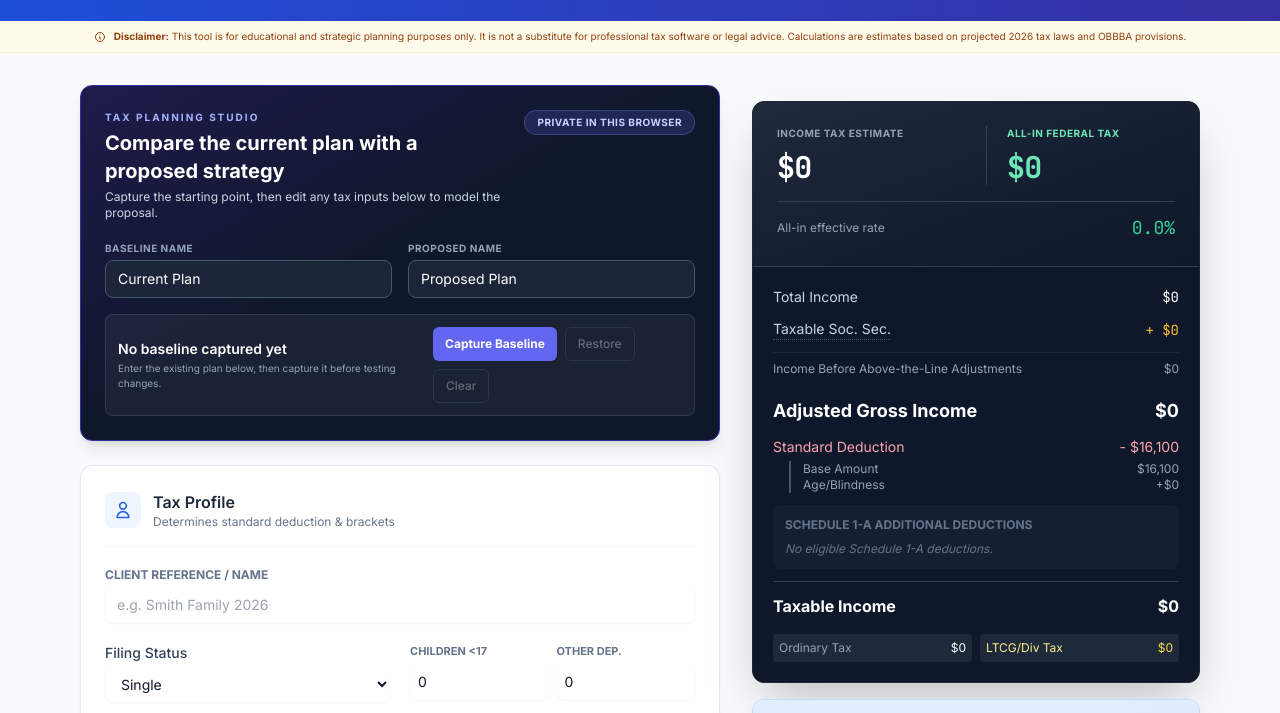
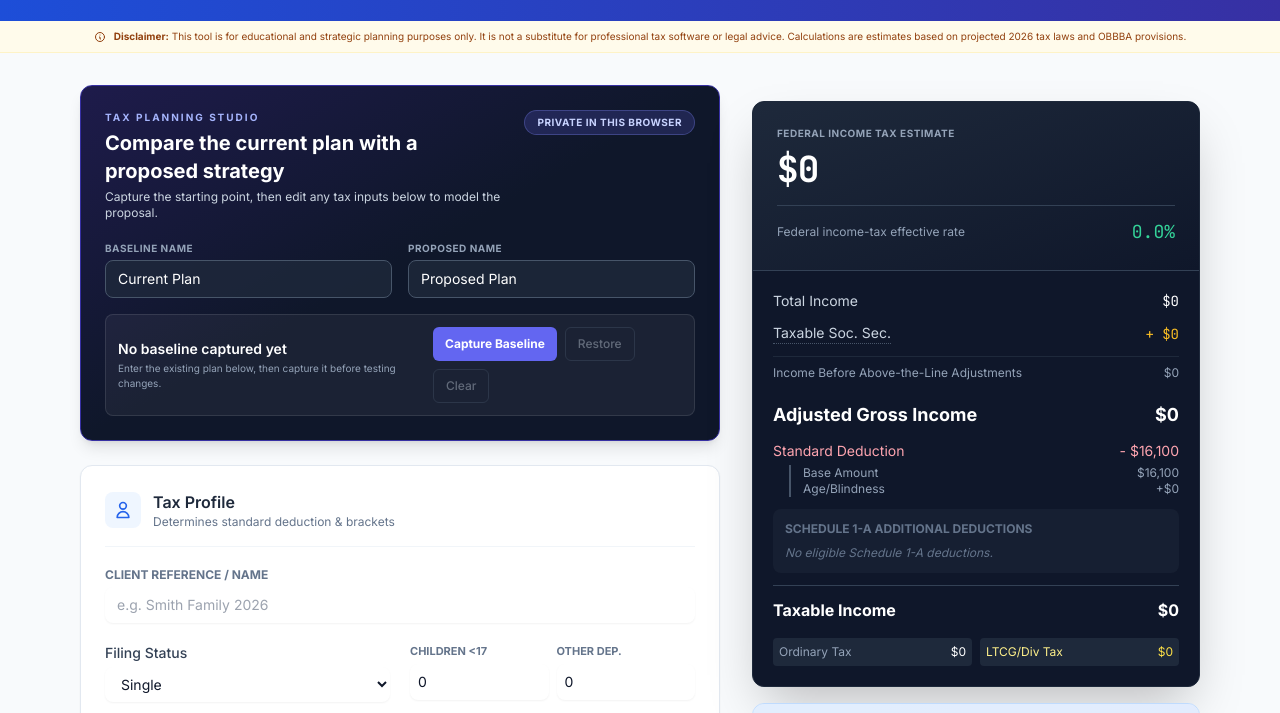
Before and after one commit to bginter121/tax-navigator-2026, a website: page index.html in a window 1280 px wide. Shown: the part 83-796 px from the top of the page. Drawn offline with nearby package versions, Linux system fonts and the light colour scheme.

Commit message:
Refine conditional federal tax summary

```diff
--- a/index.html
+++ b/index.html
@@ -686,18 +686,21 @@
                 <!-- Main Result Card -->
                 <div class="bg-slate-900 text-white rounded-xl shadow-2xl overflow-hidden border border-slate-800">
                     <div class="p-6 bg-gradient-to-br from-slate-800 to-slate-900 border-b border-slate-700">
-                        <div class="grid grid-cols-2 gap-5">
-                            <div>
-                                <p class="text-slate-400 text-[10px] uppercase tracking-wider font-bold">Income Tax Estimate</p>
-                                <div class="text-3xl font-bold mt-2 font-mono tracking-tight" id="displayIncomeTax">$0</div>
-                            </div>
-                            <div class="border-l border-slate-700 pl-5">
-                                <p class="text-emerald-300 text-[10px] uppercase tracking-wider font-bold">All-In Federal Tax</p>
-                                <div class="text-3xl font-bold mt-2 font-mono tracking-tight text-emerald-300" id="displayTotalTax">$0</div>
+                        <div>
+                            <p class="text-slate-400 text-[10px] uppercase tracking-wider font-bold">Federal Income Tax Estimate</p>
+                            <div class="text-4xl font-bold mt-2 font-mono tracking-tight" id="displayIncomeTax">$0</div>
+                        </div>
+                        <div id="extraFederalTaxSummary" class="hidden mt-5 rounded-lg border border-violet-400/30 bg-violet-500/10 px-4 py-3">
+                            <div class="flex items-center justify-between gap-4">
+                                <div>
+                                    <p class="text-violet-200 text-[10px] uppercase tracking-wider font-bold">Total Federal Liability</p>
+                                    <p class="text-slate-400 text-[10px] mt-0.5">Includes SE and Additional Medicare taxes shown below</p>
+                                </div>
+                                <div class="text-2xl font-bold font-mono tracking-tight text-violet-200" id="displayTotalTax">$0</div>
                             </div>
                         </div>
                         <div class="flex justify-between items-center mt-4 pt-3 border-t border-slate-700 text-xs">
-                            <span class="text-slate-400">All-in effective rate</span>
+                            <span class="text-slate-400" id="displayEffectiveRateLabel">Federal effective rate</span>
                             <span class="font-mono text-emerald-400 text-lg" id="displayEffectiveRate">0.0%</span>
                         </div>
                     </div>
@@ -1876,6 +1879,11 @@
             // Main Tax Card
             document.getElementById('displayIncomeTax').textContent = '$' + fmt(res.incomeTaxEstimate);
             document.getElementById('displayTotalTax').textContent = '$' + fmt(res.totalTax);
+            const hasExtraFederalTaxes = res.regularSelfEmploymentTax > 0 || res.additionalMedicareTax > 0;
+            document.getElementById('extraFederalTaxSummary').classList.toggle('hidden', !hasExtraFederalTaxes);
+            document.getElementById('displayEffectiveRateLabel').textContent = hasExtraFederalTaxes
+                ? 'Total federal effective rate'
+                : 'Federal income-tax effective rate';
             document.getElementById('displayEffectiveRate').textContent = (res.realEffectiveRate * 100).toFixed(1) + '%';
             document.getElementById('displayGrossIncome').textContent = '$' + fmt(res.totalRealIncome);
             document.getElementById('displayTaxableSS').textContent = '+ $' + fmt(res.taxableSS);
```
Also changed, not shown: ui-smoke.test.js (+3 -0 lines).
